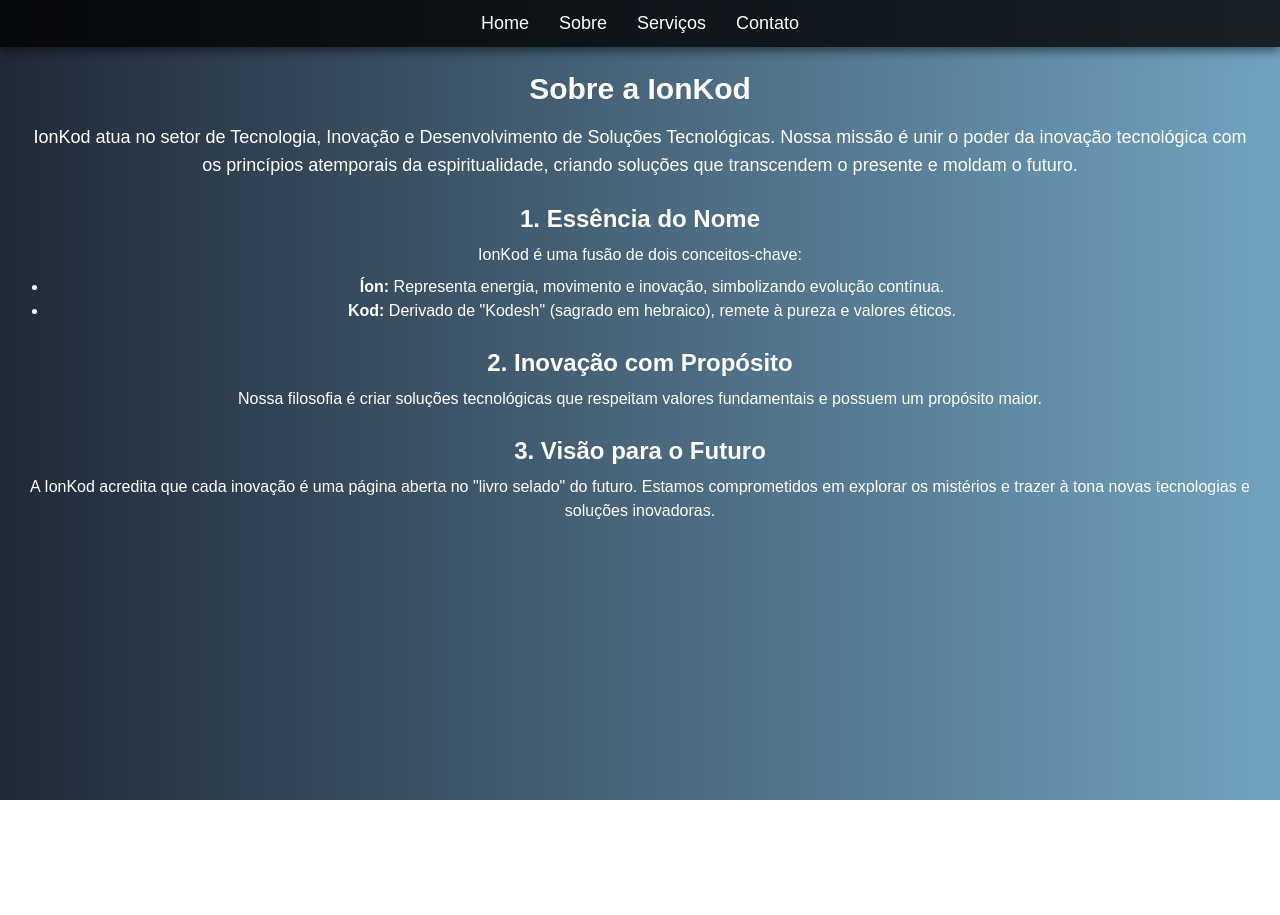
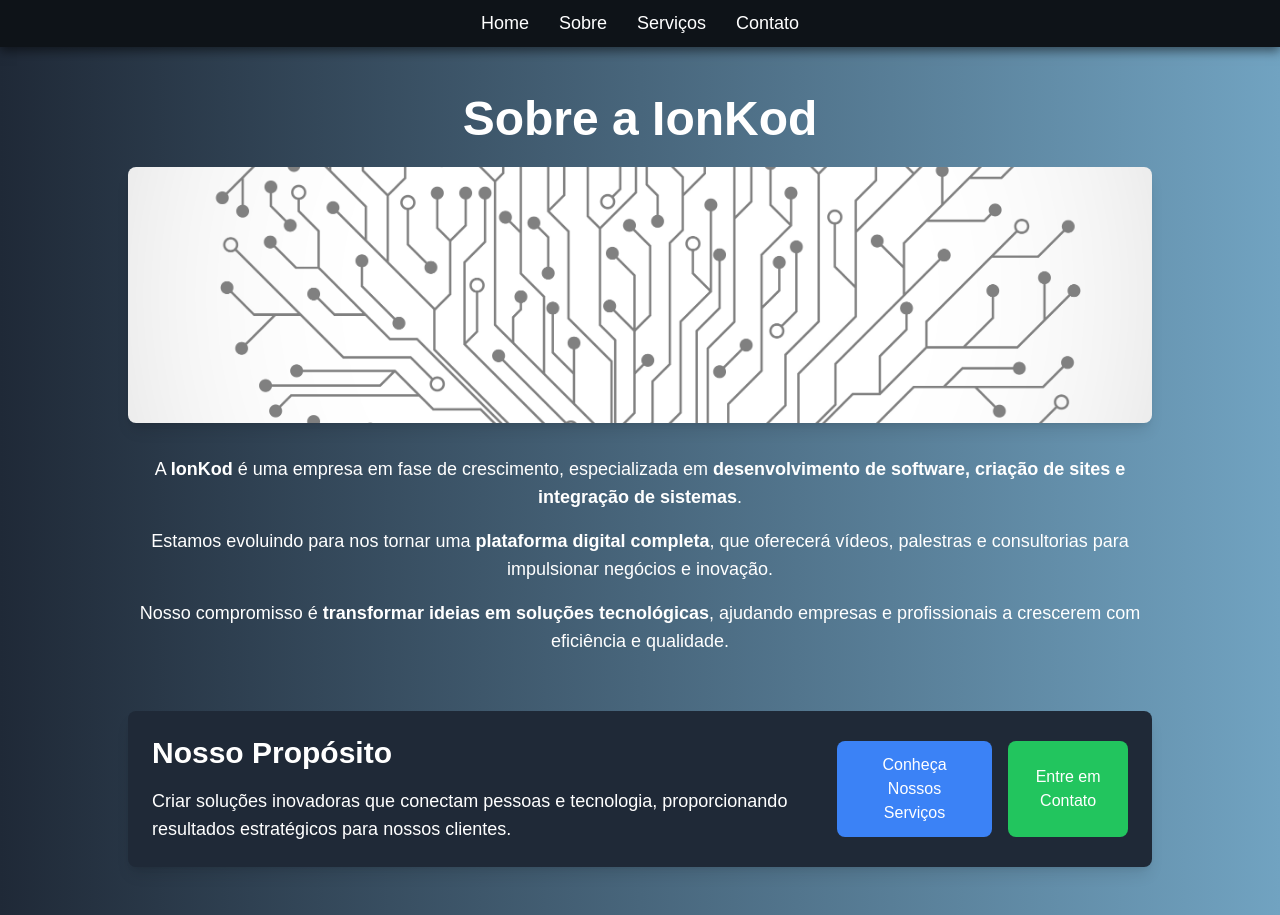
Before and after one commit to dlucioyauh/ionkod-website, a Next.js app: page /sobre in a window 1280 px wide. Before the commit the page ends 800 px from the top, so only its background shows below. Built offline with nearby package versions, Linux system fonts and the light colour scheme.

Commit message:
Add pg de construção

```diff
--- a/src/app/contato/page.tsx
+++ b/src/app/contato/page.tsx
@@ -1,9 +1,51 @@
 // src/app/contato/page.tsx
+'use client';
+
+import Link from 'next/link';
+import { useState } from 'react';
+
 export default function Contato() {
-    return (
-      <div className="container mx-auto p-6 text-white">
-        <h1 className="text-3xl font-bold text-center">Contato</h1>
-        <p className="mt-4 text-lg text-center">Entre em contato conosco para saber mais sobre nossos serviços.</p>
-      </div>
-    );
-  }
+  const [message, setMessage] = useState('');
+
+  const handleEmailSend = () => {
+    const mailtoLink = `mailto:dlucio.douglas@gmail.com?subject=Contato%20IonKod&body=${encodeURIComponent(message)}`;
+    window.location.href = mailtoLink;
+  };
+
+  return (
+    <main className="flex flex-col items-center justify-center min-h-screen text-white p-6"
+      style={{ background: 'linear-gradient(to right, #1f2937 0%, #71a3c1 100%)' }}
+    >
+      <h1 className="text-4xl font-bold mb-6">Contato</h1>
+
+      <section className="bg-gray-800 p-6 rounded-lg shadow-lg w-full max-w-lg text-center">
+        <p className="text-lg mb-4">Entre em contato para mais informações:</p>
+        <p className="text-lg"><strong>Email:</strong> dlucio.douglas@gmail.com</p>
+        <p className="text-lg mb-6"><strong>WhatsApp:</strong> +55 48 99612-6202</p>
+
+        <textarea
+          className="w-full p-3 rounded-md text-black"
+          rows={4}
+          placeholder="Digite sua mensagem..."
+          value={message}
+          onChange={(e) => setMessage(e.target.value)}
+        ></textarea>
+
+        <div className="mt-4 flex flex-col gap-3">
+          <button
+            onClick={handleEmailSend}
+            className="bg-blue-500 text-white px-6 py-3 rounded-lg hover:bg-blue-600 transition"
+          >
+            Enviar E-mail
+          </button>
+
+          <Link href="https://wa.me/5548996126202" target="_blank">
+            <button className="bg-green-500 text-white px-6 py-3 rounded-lg hover:bg-green-600 transition">
+              Entrar em Contato pelo WhatsApp
+            </button>
+          </Link>
+        </div>
+      </section>
+    </main>
+  );
+}
--- a/src/app/globals.css
+++ b/src/app/globals.css
@@ -12,7 +12,6 @@
 }
 
 body {
-    background: linear-gradient(to right, #1f2937, #71a3c1);
     color: white;
     text-align: center;
     display: flex;
@@ -20,91 +19,51 @@ body {
     min-height: 100vh;
 }
 
-/* Animação do fundo futurista */
-@keyframes backgroundAnimation {
-    0% {
-        background-position: 0% 0%;
-    }
-    100% {
-        background-position: 100% 100%;
-    }
+body:not(.homepage) {
+    background: linear-gradient(to right, #446176 0%, #446176 100%);
+    color: white; /* Garante que o texto seja legível */
 }
 
-/* Aplicando a animação ao fundo */
+/* Fundo dinâmico */
 .homepage {
-    background: linear-gradient(45deg, #1f2937, #71a3c1, #4e6a7b, #f6a5b1);
-    background-size: 400% 400%;
-    animation: backgroundAnimation 10s ease infinite;
+    background-size: cover; /* Cobrir toda a área */
+    background-position: center; /* Centralizar a imagem */
+    background-repeat: no-repeat; /* Evitar repetição */
     min-height: 100vh;
     display: flex;
     align-items: center;
     justify-content: center;
     text-align: center;
-    color: rgb(252, 248, 248);
+    color: white;
     position: relative;
     overflow: hidden;
+    transition: background-image 2s ease-in-out; /* Transição suave entre imagens */
 }
 
-/* Partículas de IA com efeito dinâmico */
-.particle {
+/* Overlay escuro para melhorar a legibilidade */
+.homepage::before {
+    content: '';
     position: absolute;
-    width: 12px;
-    height: 12px;
-    background-color: rgba(255, 255, 255, 0.8);
-    border-radius: 50%;
-    pointer-events: none;
-    animation: moveParticles 3s infinite ease-in-out;
+    top: 0;
+    left: 0;
+    width: 100%;
+    height: 100%;
+    background: rgba(0, 0, 0, 0.5); /* Overlay escuro */
+    z-index: 1;
 }
 
-@keyframes moveParticles {
-    0% {
-        opacity: 0;
-        transform: scale(0.5);
-    }
-    50% {
-        opacity: 1;
-        transform: scale(1);
-    }
-    100% {
-        opacity: 0;
-        transform: scale(0.5);
-    }
+.homepage > * {
+    position: relative;
+    z-index: 2; /* Garante que o conteúdo fique acima do overlay */
 }
 
-.particle-moving {
-    animation: moveParticles 1s infinite ease-in-out;
-}
-
-/* Aumenta a interação com o mouse */
-.particle-mouse {
-    position: absolute;
-    width: 15px;
-    height: 15px;
-    background-color: rgba(255, 255, 255, 0.9);
-    border-radius: 50%;
-    pointer-events: none;
-    transition: transform 0.1s ease;
-}
-
-/* Adicionando um efeito visual mais dinâmico com partículas de IA */
-.particle-active {
-    animation: particleMove 2s infinite linear;
-}
-
-/* Move as partículas */
-@keyframes particleMove {
-    0% {
-        transform: translateX(0) translateY(0);
-    }
-    100% {
-        transform: translateX(500px) translateY(500px);
-    }
-}
-
+/* Estilos do menu */
 .menu {
     background: rgba(0, 0, 0, 0.8);
     padding: 10px 0;
     box-shadow: 0px 4px 10px rgba(0, 0, 0, 0.5);
+    position: relative;
+    z-index: 10; /* Garante que o menu fique acima do fundo */
 }
 
 .menu ul {
@@ -128,6 +87,7 @@ body {
     color: #71a3c1;
 }
 
+/* Estilos do conteúdo principal */
 .hero {
     padding: 100px 20px;
     flex-grow: 1;
@@ -153,6 +113,7 @@ body {
     background: #1f2937;
 }
 
+/* Estilos do footer */
 footer {
     padding: 20px;
     background: rgba(0, 0, 0, 0.8);
@@ -167,6 +128,6 @@ img {
 /* Melhora a legibilidade em mobile */
 @media (max-width: 640px) {
     html {
-      font-size: 16px;
+        font-size: 16px;
     }
 }
--- a/src/app/servicos/consultorias/page.tsx
+++ b/src/app/servicos/consultorias/page.tsx
@@ -7,7 +7,9 @@ import { motion } from 'framer-motion';
 
 export default function Consultorias() {
   return (
-    <main className="flex flex-col items-start justify-center min-h-screen bg-gray-900 text-white p-6">
+    <main className="flex flex-col items-start justify-center min-h-screen text-white p-6"
+      style={{ background: 'linear-gradient(to right, #1f2937 0%, #71a3c1 100%)' }}
+    >
       <h1 className="text-4xl font-bold mb-8">Consultorias</h1>
 
       <section className="bg-gray-800 p-6 rounded-lg shadow-lg w-full max-w-lg">
--- a/src/app/servicos/page.tsx
+++ b/src/app/servicos/page.tsx
@@ -1,11 +1,12 @@
 // src/app/servicos/page.tsx
+
 'use client';
 
 import Link from 'next/link';
 
 const ServicosPage = () => {
   return (
-    <div className="bg-gradient-to-r from-[#1f2937] to-[#71a3c1] text-white min-h-screen flex flex-col items-center justify-center px-6 py-10">
+    <div className="gradient-bg text-white min-h-screen flex flex-col items-center justify-center px-6 py-10">
       <h2 className="text-5xl font-extrabold mb-8 text-center drop-shadow-lg">Nossos Serviços</h2>
 
       <div className="grid grid-cols-1 md:grid-cols-2 gap-6 w-full max-w-3xl">
--- a/src/app/sobre/page.tsx
+++ b/src/app/sobre/page.tsx
@@ -1,27 +1,61 @@
+// src/app/sobre/page.tsx
+'use client';
+
+import Image from 'next/image';
+
 export default function Sobre() {
   return (
-    <div className="container mx-auto p-6 text-white">
-      <h1 className="text-3xl font-bold text-center">Sobre a IonKod</h1>
-      <p className="mt-4 text-lg">
-        IonKod atua no setor de Tecnologia, Inovação e Desenvolvimento de Soluções Tecnológicas.
-        Nossa missão é unir o poder da inovação tecnológica com os princípios atemporais da espiritualidade,
-        criando soluções que transcendem o presente e moldam o futuro.
-      </p>
-      <h2 className="text-2xl font-semibold mt-6">1. Essência do Nome</h2>
-      <p className="mt-2">IonKod é uma fusão de dois conceitos-chave:</p>
-      <ul className="list-disc pl-6 mt-2">
-        <li><strong>Íon:</strong> Representa energia, movimento e inovação, simbolizando evolução contínua.</li>
-        <li><strong>Kod:</strong> Derivado de &quot;Kodesh&quot; (sagrado em hebraico), remete à pureza e valores éticos.</li>
-      </ul>
-      <h2 className="text-2xl font-semibold mt-6">2. Inovação com Propósito</h2>
-      <p className="mt-2">
-        Nossa filosofia é criar soluções tecnológicas que respeitam valores fundamentais e possuem um propósito maior.
-      </p>
-      <h2 className="text-2xl font-semibold mt-6">3. Visão para o Futuro</h2>
-      <p className="mt-2">
-        A IonKod acredita que cada inovação é uma página aberta no &quot;livro selado&quot; do futuro.
-        Estamos comprometidos em explorar os mistérios e trazer à tona novas tecnologias e soluções inovadoras.
-      </p>
-    </div>
+    <main className="flex flex-col items-center justify-center min-h-screen text-white px-6 py-12"
+      style={{ background: 'linear-gradient(to right, #1f2937 0%, #71a3c1 100%)' }}
+    >
+      <section className="w-full max-w-5xl text-center">
+        <h1 className="text-5xl font-bold mb-6">Sobre a IonKod</h1>
+
+        <div className="relative w-full h-64 mb-8">
+          <Image
+            src="/images/7.png"
+            alt="Equipe IonKod"
+            layout="fill"
+            objectFit="cover"
+            className="rounded-lg shadow-lg"
+          />
+        </div>
+
+        <p className="text-lg mb-4">
+          A <strong>IonKod</strong> é uma empresa em fase de crescimento, especializada em
+          <strong> desenvolvimento de software, criação de sites e integração de sistemas</strong>.
+        </p>
+
+        <p className="text-lg mb-4">
+          Estamos evoluindo para nos tornar uma <strong>plataforma digital completa</strong>,
+          que oferecerá vídeos, palestras e consultorias para impulsionar negócios e inovação.
+        </p>
+
+        <p className="text-lg mb-6">
+          Nosso compromisso é <strong>transformar ideias em soluções tecnológicas</strong>,
+          ajudando empresas e profissionais a crescerem com eficiência e qualidade.
+        </p>
+      </section>
+
+      <section className="w-full max-w-5xl flex flex-col md:flex-row items-center justify-between bg-gray-800 p-6 rounded-lg shadow-lg mt-8">
+        <div className="text-center md:text-left mb-6 md:mb-0">
+          <h2 className="text-3xl font-semibold">Nosso Propósito</h2>
+          <p className="text-lg mt-4">
+            Criar soluções inovadoras que conectam pessoas e tecnologia,
+            proporcionando resultados estratégicos para nossos clientes.
+          </p>
+        </div>
+
+        <div className="flex flex-col md:flex-row gap-4">
+          <button className="bg-blue-500 text-white px-6 py-3 rounded-lg hover:bg-blue-600 transition">
+            Conheça Nossos Serviços
+          </button>
+
+          <button className="bg-green-500 text-white px-6 py-3 rounded-lg hover:bg-green-600 transition">
+            Entre em Contato
+          </button>
+        </div>
+      </section>
+    </main>
   );
 }
```
Also changed, not shown: src/app/page.tsx (+12 -56 lines), src/app/servicos/desenvolvimento-apps/page.tsx (added, +16 -0 lines), src/app/servicos/desenvolvimento-sites/page.tsx (added, +16 -0 lines), src/components/ParticlesBackground.tsx (+12 -7 lines).
